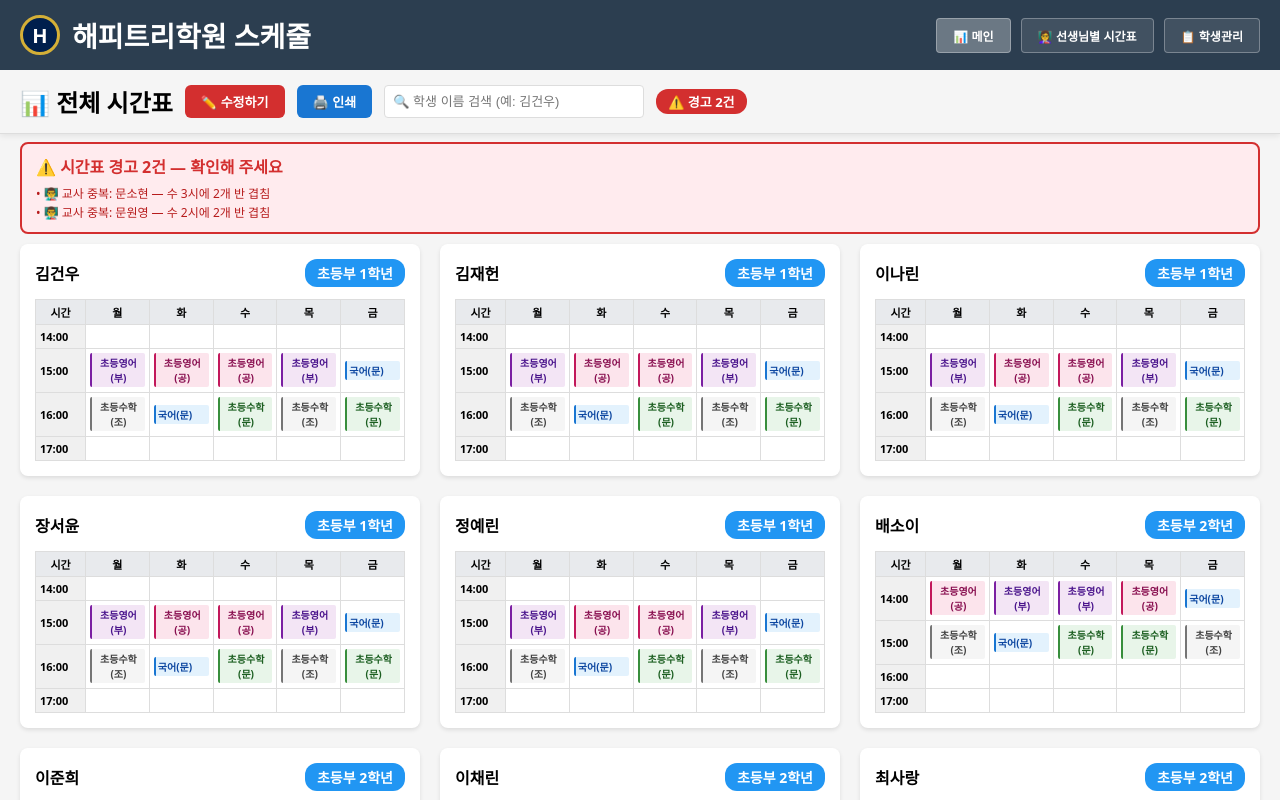
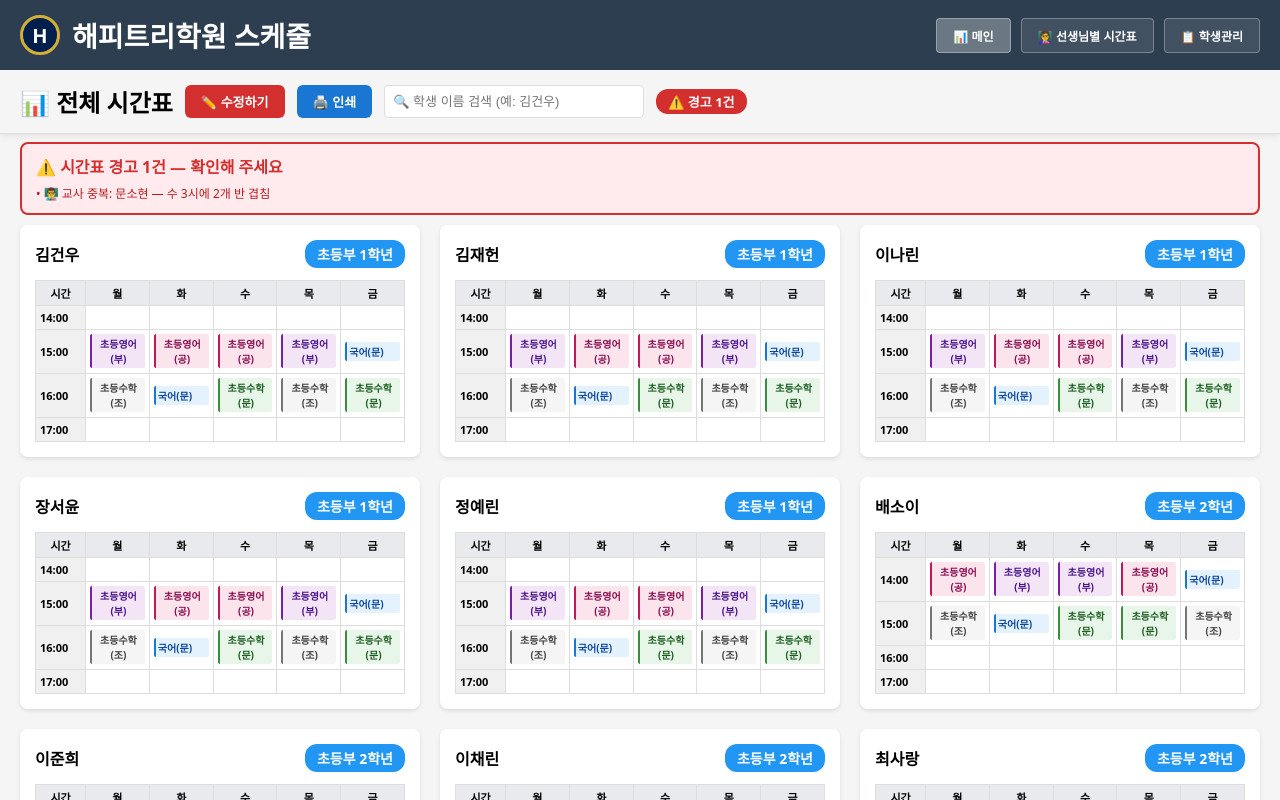
Before and after one commit to choiyoonmi/ht-schedule, a React (Vite) app: page / in a window 1280 px wide. Built offline with nearby package versions, Linux system fonts and the light colour scheme.

Commit message:
초4 국어를 목요일 2시로 이동

```diff
--- a/src/seedStudents.ts
+++ b/src/seedStudents.ts
@@ -1379,7 +1379,7 @@ export const SEED_STUDENTS = [
         },
         {
           "teacherId": "korean_1",
-          "day": "수",
+          "day": "목",
           "hour": 14
         }
       ],
@@ -1465,7 +1465,7 @@ export const SEED_STUDENTS = [
         },
         {
           "teacherId": "korean_1",
-          "day": "수",
+          "day": "목",
           "hour": 14
         }
       ],
@@ -1551,7 +1551,7 @@ export const SEED_STUDENTS = [
         },
         {
           "teacherId": "korean_1",
-          "day": "수",
+          "day": "목",
           "hour": 14
         }
       ],
@@ -1637,7 +1637,7 @@ export const SEED_STUDENTS = [
         },
         {
           "teacherId": "korean_1",
-          "day": "수",
+          "day": "목",
           "hour": 14
         }
       ],
@@ -1723,7 +1723,7 @@ export const SEED_STUDENTS = [
         },
         {
           "teacherId": "korean_1",
-          "day": "수",
+          "day": "목",
           "hour": 14
         }
       ],
```
